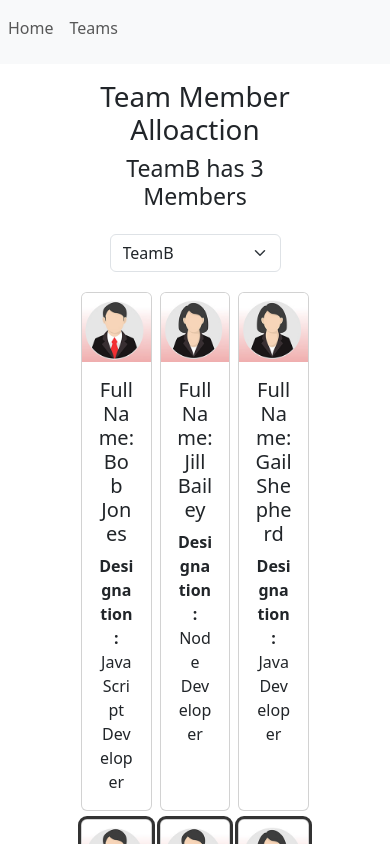
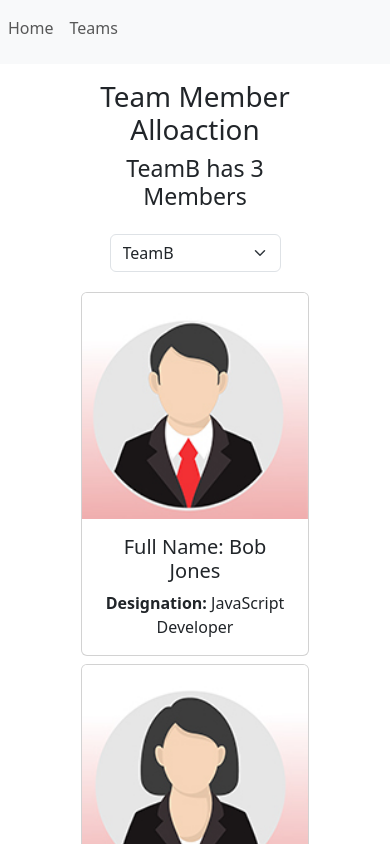
Before and after one commit to mohani-01/teamManager, a React (Create React App) app: page / in a window 390 px wide. Shown: the top 844 px of the page. Built offline with nearby package versions, Linux system fonts and the light colour scheme.

Commit message:
refactor elements

```diff
--- a/src/App.css
+++ b/src/App.css
@@ -17,3 +17,15 @@ body {
 h1, h2, h3, h4, h5, h6, p {
   text-align: center ;
 }
+
+@media screen and (max-width: 987px ) {
+  .card-collection {
+    grid-template-columns: 1fr 1fr;
+  }
+}
+@media only screen and (max-width: 600px) {
+
+  .card-collection {
+    grid-template-columns: 1fr;
+  }
+}
--- a/src/App.jsx
+++ b/src/App.jsx
@@ -1,9 +1,9 @@
 import logo from './logo.svg';
 import './App.css';
 import { useState, useEffect} from 'react';
-import Header from './header';
+import Header from './Header';
 import Footer from './footer';
-import Employees from './employees';
+import Employees from './Employees';
 import GroupedTeamMembers from './GroupedTeamMembers';
 import NotFound from './NotFound';
 import Nav from './Nav';
@@ -94,11 +94,13 @@ function App() {
     useEffect(() => {
       localStorage.setItem('selectedTeam', JSON.stringify(selectedTeam))
     }, [selectedTeam])
+
     function handleTeamSelectionChange(event) {
+        console.log(event.target.value)
             setTeam(event.target.value)
     }
 
-    function handleEmpoyeeChange(event) {
+    function handleEmployeeChange(event) {
                                                                 // check if the employee is the current employee that is click on
         const transformedEmployees = employees.map((employee) => employee.id === parseInt(event.currentTarget.id) ?
                                                                                     // check if the employee is under the selected team
@@ -121,7 +123,7 @@ function App() {
     <Routes>
         <Route path='/' element={<Employees employees={employees}
                 selectedTeam= {selectedTeam}
-                handleEmpoyeeChange={handleEmpoyeeChange}
+                handleEmployeeChange={handleEmployeeChange}
                 handleTeamSelectionChange={handleTeamSelectionChange}/>}>
         </Route>
         <Route path='/GroupedTeamMembers' element={<GroupedTeamMembers employees={employees} selectedTeam={selectedTeam} setTeam={setTeam}
--- a/src/GroupedTeamMembers.jsx
+++ b/src/GroupedTeamMembers.jsx
@@ -4,23 +4,29 @@ const GroupedTeamMembers = ({ employees, selectedTeam, setTeam}) => {
 
     const [groupedEmployees, setGroupedData ] = useState(groupTeamMembers());
 
+    function handleTeamMembers (event) {
+        let newGroupData = groupedEmployees.map((groupedData) => groupedData.team === event.currentTarget.id
+                                                        ? {...groupedData, collapsed:!groupedData.collapsed}: groupedData);
+   setGroupedData(newGroupData)
+   setTeam(event.currentTarget.id)
+}
     function groupTeamMembers() {
         let teams = [];
 
         let teamAMembers = employees.filter((employee) => employee.teamName === 'TeamA');
-        let teamA = {team: "TeamA", members: teamAMembers, collapsed: selectedTeam == 'TeamA' ? false: true}
+        let teamA = {team: "TeamA", members: teamAMembers, collapsed: selectedTeam === 'TeamA' ? false: true}
         teams.push(teamA)
 
         let teamBMembers = employees.filter((employee) => employee.teamName === 'TeamB');
-        let teamB = {team: "TeamB", members: teamBMembers, collapsed: selectedTeam == 'TeamB' ? false: true}
+        let teamB = {team: "TeamB", members: teamBMembers, collapsed: selectedTeam === 'TeamB' ? false: true}
         teams.push(teamB)
 
         let teamCMembers = employees.filter((employee) => employee.teamName === 'TeamC');
-        let teamC = {team: "TeamC", members: teamCMembers, collapsed: selectedTeam == 'TeamC' ? false: true}
+        let teamC = {team: "TeamC", members: teamCMembers, collapsed: selectedTeam === 'TeamC' ? false: true}
         teams.push(teamC)
 
         let teamDMembers = employees.filter((employee) => employee.teamName === 'TeamD');
-        let teamD = {team: "TeamD", members: teamDMembers, collapsed: selectedTeam == 'TeamD' ? false: true}
+        let teamD = {team: "TeamD", members: teamDMembers, collapsed: selectedTeam === 'TeamD' ? false: true}
         teams.push(teamD)
 
         return teams;
@@ -36,11 +42,11 @@ const GroupedTeamMembers = ({ employees, selectedTeam, setTeam}) => {
 
              groupedEmployees.map((item) => {
                  return (
-                    <div key={item.team} className='card mt-2' style={{cursor: "pointer"}}>
-                        <h4 id={item.team} className='card-header text-secondary bg-white' >
+                    <div key={item.team}  id={item.team} className='card mt-2' style={{cursor: "pointer"}} onClick={handleTeamMembers}>
+                        <h4 className='card-header text-secondary bg-white' >
                             Team Name: {item.team}
                         </h4>
-                        <div id={"collapse_"+ item.team} className={item.collapsed === true ? "collapsed": ""}>
+                        <div id={"collapse_"+ item.team} className={item.collapsed === true ? "collapse": ""}>
                             <hr/>
                             {
                                 item.members.map(member => {
--- /dev/null
+++ b/src/TeamMemberCard.jsx
@@ -0,0 +1,20 @@
+import femaleProfile from './images/femaleProfile.jpg';
+import maleProfile from './images/maleProfile.jpg';
+
+const TeamMemberCard = ({employee, handleEmployeeChange, selectedTeam }) => {
+    return (
+        <div key={employee.id} id={employee.id} className={( employee.teamName === selectedTeam ? 'card m-1 standout' : 'card m-1')} style={{cursor: "pointer"}} onClick={handleEmployeeChange}>
+            {( employee.gender === 'male') ? <img src={maleProfile} className="card-img-top" alt={employee.fullName } /> : <img src={femaleProfile} className="card-img-top" alt={employee.fullName } />
+
+            }
+            <div className="card-body">
+                <h5 className="card-title">Full Name: {employee.fullName} </h5>
+                <p className="card-text"><b>Designation:</b> {employee.designation} </p>
+            </div>
+        </div>
+
+    )
+    }
+
+
+export default TeamMemberCard;
--- /dev/null
+++ b/src/TeamMembers.jsx
@@ -0,0 +1,13 @@
+import TeamMemberCard from "./TeamMemberCard";
+
+
+const TeamMembers = ({employees, handleEmployeeChange, selectedTeam }) => {
+    return (
+        employees.map((employee) => (
+            <TeamMemberCard employee={employee} handleEmployeeChange={handleEmployeeChange} selectedTeam={selectedTeam}/>
+        ))
+    )
+    }
+
+
+export default TeamMembers;
--- /dev/null
+++ b/src/Teams.jsx
@@ -0,0 +1,13 @@
+const Teams = ({selectedTeam, handleTeamSelectionChange}) => {
+return (
+<select className="form-select form-select-large" value={selectedTeam} onChange={ handleTeamSelectionChange }>
+                        <option value="TeamA">TeamA</option>
+                        <option value="TeamB">TeamB</option>
+                        <option value="TeamC">TeamC</option>
+                        <option value="TeamD">TeamD</option>
+                    </select>
+)
+}
+
+
+export default Teams;
--- a/src/employees.jsx
+++ b/src/employees.jsx
@@ -1,59 +1,29 @@
-import { useState  } from "react";
-import femaleProfile from './images/femaleProfile.jpg';
-import maleProfile from './images/maleProfile.jpg';
-
-const Employees = ({handleEmpoyeeChange, handleTeamSelectionChange, employees, selectedTeam}) => {
-
-
+// import { useState  } from "react";
+import Teams from "./Teams";
+import TeamMembers from "./TeamMembers";
+const Employees = ({handleEmployeeChange, handleTeamSelectionChange, employees, selectedTeam}) => {
     return (
         <main className="container">
             <div className="row justify-content-center mt-3 mb-3">
                 <div className="col-6">
-                    <select className="form-select form-select-large" value={selectedTeam} onChange={handleTeamSelectionChange}>
-                        <option value="TeamA">TeamA</option>
-                        <option value="TeamB">TeamB</option>
-                        <option value="TeamC">TeamC</option>
-                        <option value="TeamD">TeamD</option>
-                    </select>
+                    <Teams selectedTeam={selectedTeam}
+                    handleTeamSelectionChange={handleTeamSelectionChange}/>
                 </div>
-                </div>
+            </div>
             <div className="row justify-content-center mt-3 mb-3">
                 <div className="col-8">
+                <div className="card-collection">
+                    {
 
-                <div className="card-collection">
-                {
-                employees.map((employee) =>  (
-
-                    <div key={employee.id} id={employee.id} className={( employee.teamName === selectedTeam ? 'card m-1 standout' : 'card m-1')} style={{cursor: "pointer"}} onClick={handleEmpoyeeChange}>
-                    {( employee.gender === 'male') ? <img src={maleProfile} className="card-img-top" alt={employee.fullName } /> : <img src={femaleProfile} className="card-img-top" alt={employee.fullName } />
-
+                <TeamMembers employees={employees}
+                             handleEmployeeChange={handleEmployeeChange}
+                            selectedTeam={selectedTeam}/>
                     }
-                    <div className="card-body">
-                        <h5 className="card-title">Full Name: {employee.fullName} </h5>
-                        <p className="card-text"><b>Designation:</b> {employee.designation} </p>
-                    </div>
-                    </div>
-                    )
-                )}
                 </div>
-
-
               </div>
             </div>
         </main>
     )
 }
 
-export default Employees
-
- // (() => {
-                        //     if (employee.gender === 'female') {
-                        //         return (
-                        //             <img src={femaleProfile}  className="img-top"/>
-                        //         )
-                        //     } else {
-                        //         return (
-                        //             <img src={maleProfile} className="card-img-top" />
-                        //         )
-                        //     }
-                        // })()
+export default Employees;
--- a/src/header.jsx
+++ b/src/header.jsx
@@ -7,7 +7,7 @@ const Header = ({selectedTeam, teamMemberCount}) => {
                 <div className="col-8">
 
                     <h1>Team Member Alloaction</h1>
-                    <h3>{selectedTeam} has {teamMemberCount} Members </h3>
+                    <h3>{selectedTeam} has {teamMemberCount} { teamMemberCount > 1 ?  "Members" : "Member"}  </h3>
                 </div>
             </div>
         </header>
```
